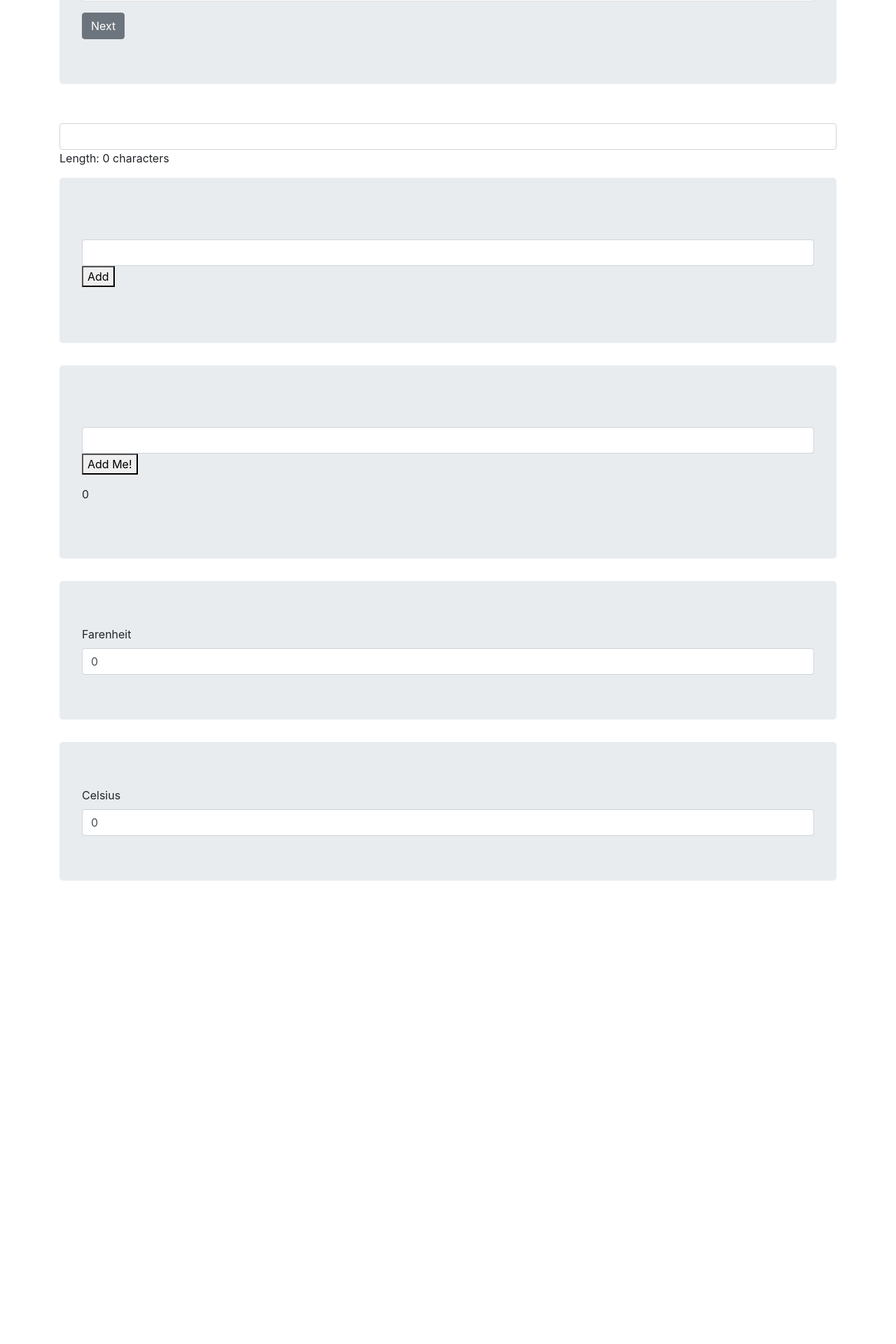
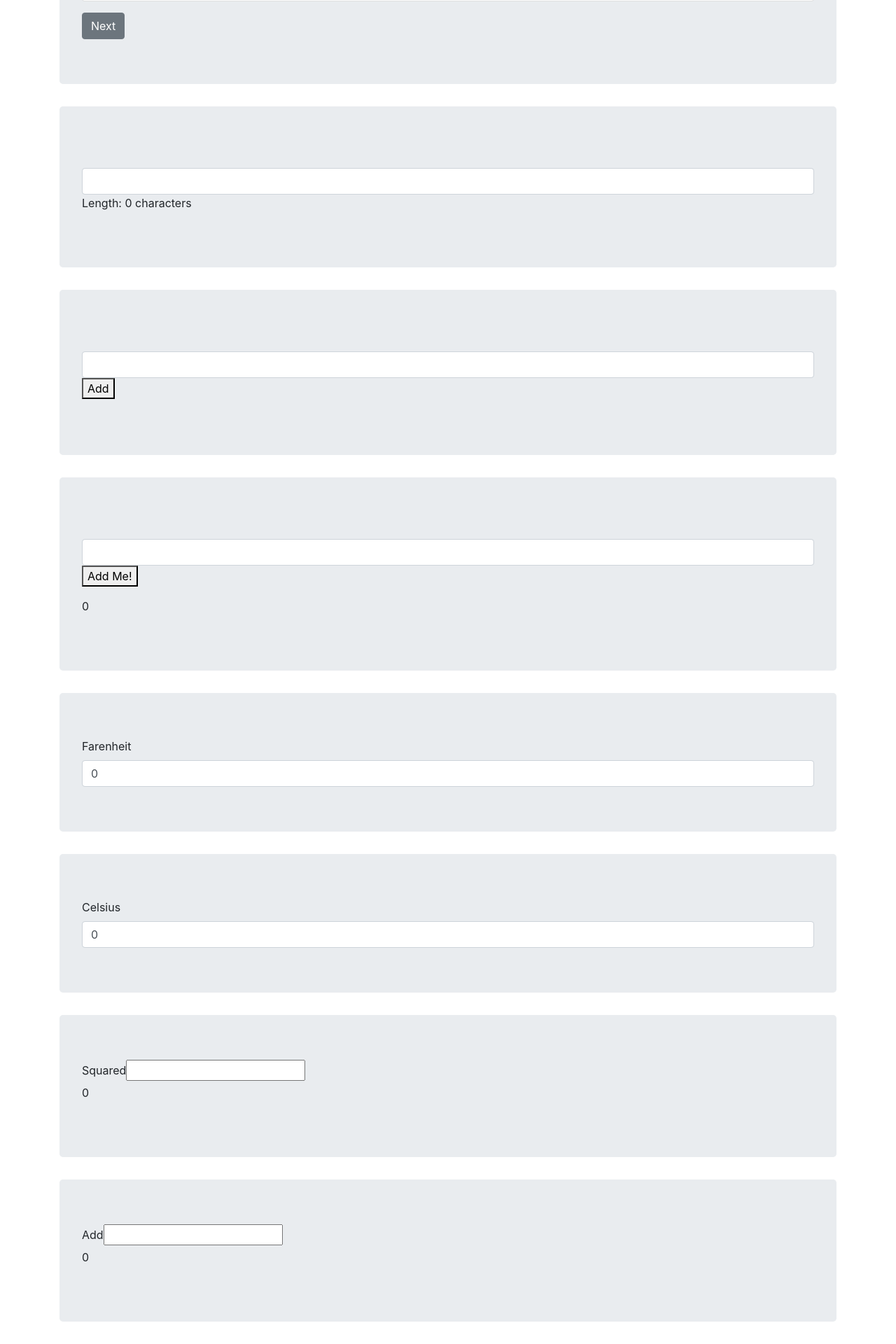
Before and after one commit to bettyeverett/react-testing-app, a React (Create React App) app: page / in a window 1280 px wide. Shown: the part 2228-4148 px from the top of the page at 70% size. Before the commit the page ends 3518 px from the top, so only its background shows below. Built offline with nearby package versions, Linux system fonts and the light colour scheme.

Commit message:
Creating a transform class that will take a function as a prop and an input, that does something to a number and then outputs it to a paragraph. We can use the same class for different types of number functions.

```diff
--- a/src/Form.js
+++ b/src/Form.js
@@ -4,6 +4,7 @@ import Length from "./form/Length";
 import List from "./form/List";
 import Adder from "./form/Adder";
 import TempConverter from "./form/TempConverter";
+import Transform from "./form/Transform";
 
 const Form = () => (
     <>
@@ -11,6 +12,8 @@ const Form = () => (
       <List />
       <Adder />
       <TempConverter />
+      <Transform transform={ x => x * x } label="Squared" name="squared"></Transform>
+      <Transform transform={ x => x + x } label="Add" name="add"></Transform>
     </>
   );
 
--- a/src/form/Length.js
+++ b/src/form/Length.js
@@ -28,7 +28,7 @@ class Length extends Component {
         let { input } = this.state;
 
         return (
-            <div className="form-group">
+            <div className="form-group jumbotron">
                 <label>{ label }</label>
                 <input
                     className="form-control"
--- a/src/form/List.js
+++ b/src/form/List.js
@@ -50,7 +50,7 @@ class List extends Component {
                 <ul>
                     { list.map((value, index) => (
                         <li key={ index }>
-                            <p>{ value }</p>
+                            { value }
                         </li>
                     ))}
                 </ul>
--- /dev/null
+++ b/src/form/Transform.js
@@ -0,0 +1,50 @@
+// Create a <Transform transform={ /* ...your function here... */ }> component. It should accept a function that takes a number and returns a number (e.g. a squaring function x => x * x or an increment function x => x + 1). The component should have an <input type="number"> and a <p>. When the user types into the <input> the <p> should output the result of running the number through the transform function. Try adding a few <Transform> components to your app with a different function for each one.
+
+import React, { Component } from "react";
+
+class Transform extends Component {
+
+    constructor(props) {
+        super(props);
+
+        this.state = {
+            value: "",
+        };
+
+        this.handleChange = this.handleChange.bind(this);
+
+    }
+
+   handleChange(e) {
+
+    this.setState( {
+        value: e.currentTarget.value,
+    } );
+
+    }
+
+    render() {
+
+        let { value } = this.state;
+        let { transform, label, name } = this.props;
+
+        return (
+
+            <div className="form-group jumbotron">
+                <label>{ label }</label>
+                <input
+                    type="number"
+                    name={ name }
+                    value={ value }
+                    onChange={ this.handleChange }
+                />
+                <p>{ transform(+value) }</p>
+            </div>
+
+        );
+
+    }
+
+}
+
+export default Transform;
```
